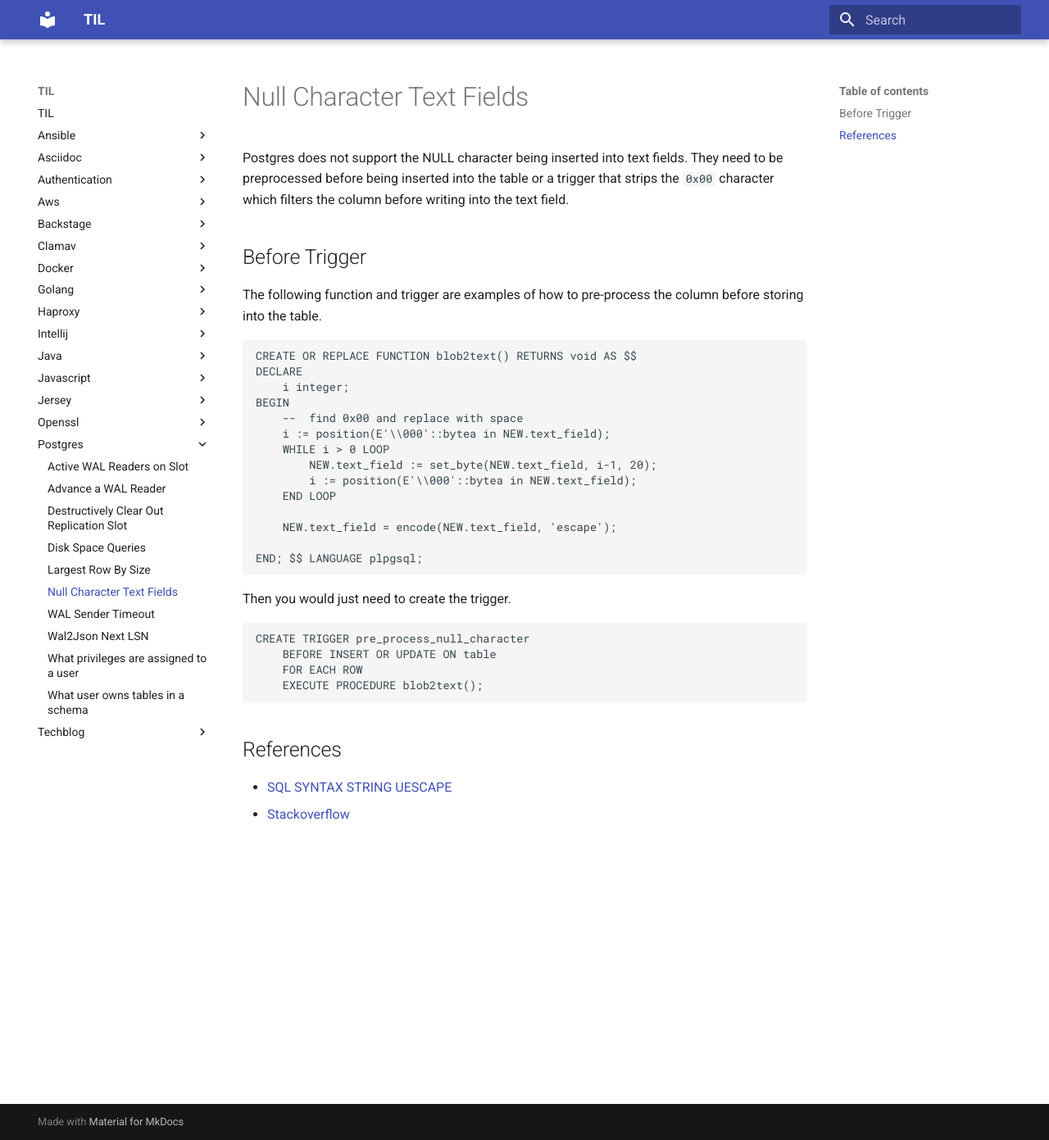
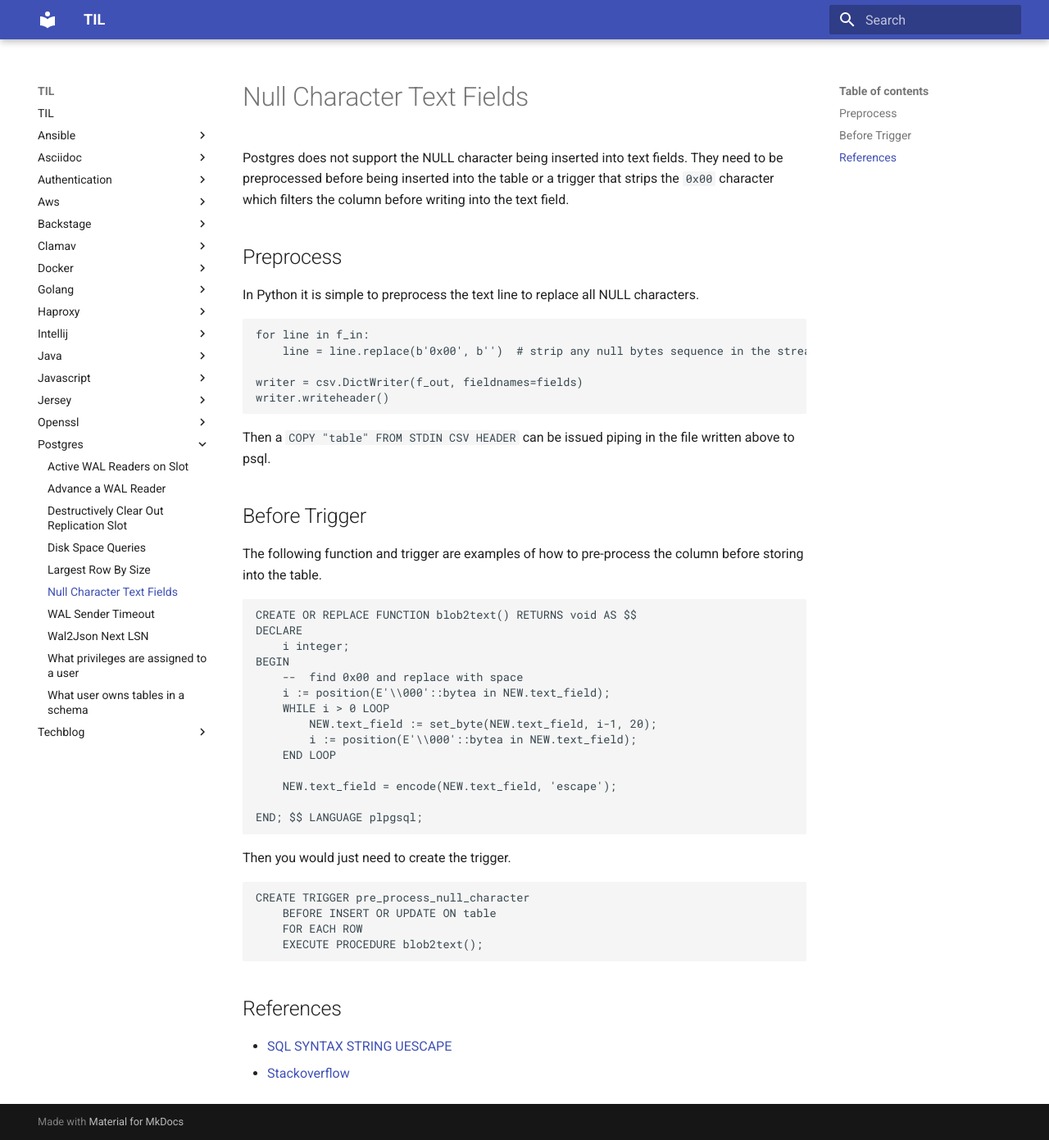
Before and after one commit to jmoney/til, an MkDocs documentation site: the page built from markdown/postgres/null-character-text-fields.md, in a window 1280 px wide and 1391 px high. Shown: the whole window at 82% size. Built offline with MkDocs 1.6.1 and Material for MkDocs 9.7.7, drawn with Linux system fonts in a browser that asks for light colours.

Commit message:
add preprocess python step

````diff
--- a/markdown/postgres/null-character-text-fields.md
+++ b/markdown/postgres/null-character-text-fields.md
@@ -1,6 +1,20 @@
 # Null Character Text Fields
 
 Postgres does not support the NULL character being inserted into text fields.  They need to be preprocessed before being inserted into the table or a trigger that strips the `0x00` character which filters the column before writing into the text field.
+
+## Preprocess
+
+In Python it is simple to preprocess the text line to replace all NULL characters.
+
+```python
+for line in f_in:
+    line = line.replace(b'0x00', b'')  # strip any null bytes sequence in the stream file
+
+writer = csv.DictWriter(f_out, fieldnames=fields)
+writer.writeheader()
+```
+
+Then a `COPY "table" FROM STDIN CSV HEADER` can be issued piping in the file written above to psql.
 
 ## Before Trigger
 
````
